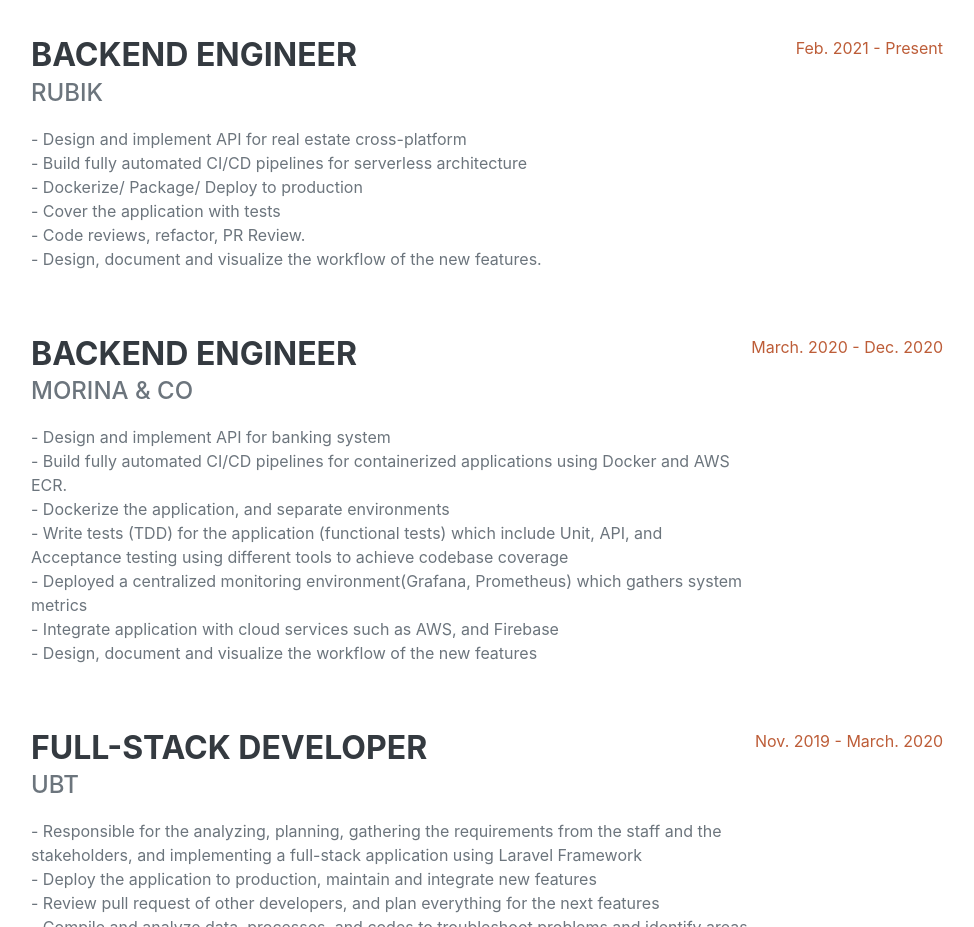
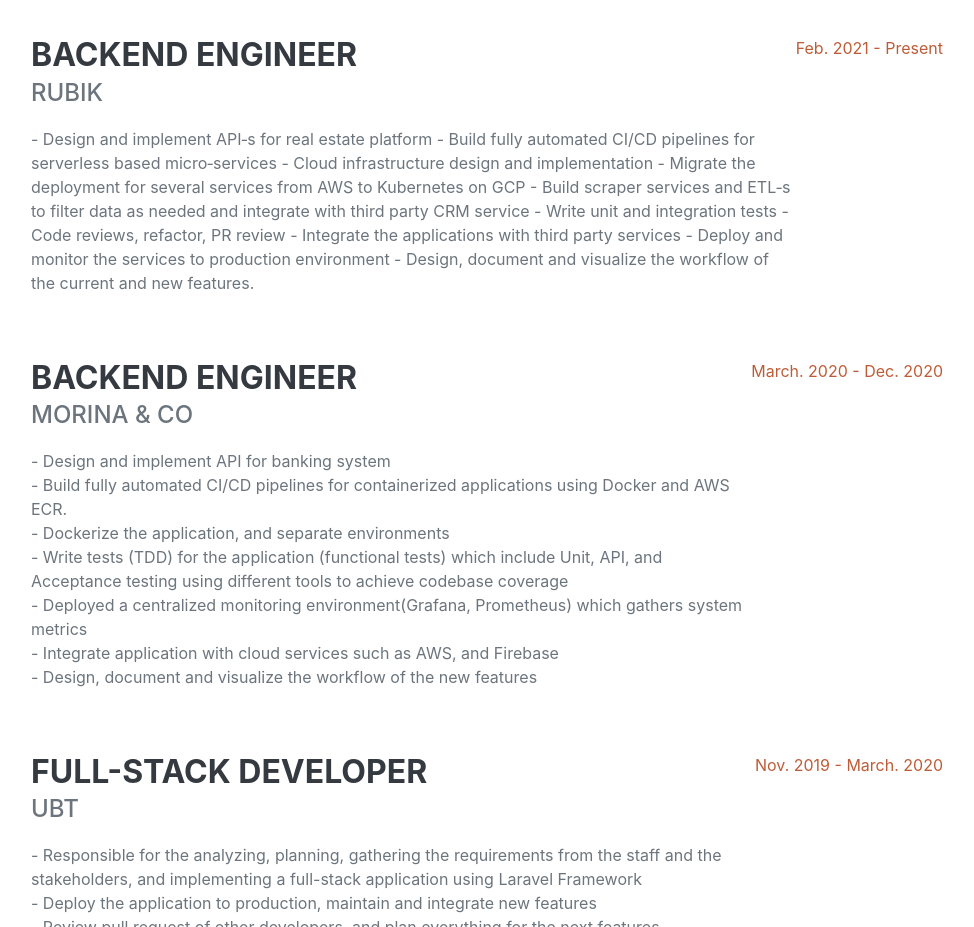
Before and after one commit to vjanz/vjanz.github.io, a plain HTML site: page index.html in a window 1280 px wide. Shown: the part 960-1887 px from the top of the page, without its empty margins (289-1263 px from the left). Drawn offline with nearby package versions, Linux system fonts and the light colour scheme; a web font is replaced by a local one.

Commit message:
Update index.html

```diff
--- a/index.html
+++ b/index.html
@@ -66,12 +66,16 @@
                             <h3 class="mb-0">Backend Engineer</h3>
                             <div class="subheading mb-3">Rubik</div>
                             <p>
-                             - Design and implement API for real estate cross-platform</br>
-                             - Build fully automated CI/CD pipelines for serverless architecture</br>
-                             - Dockerize/ Package/ Deploy to production</br>
-                             - Cover the application with tests</br>
-                             - Code reviews, refactor, PR Review.</br>
-                             - Design, document and visualize the workflow of the new features.</br>
+                            - Design and implement API‑s for real estate platform
+                            - Build fully automated CI/CD pipelines for serverless based micro‑services
+                            - Cloud infrastructure design and implementation
+                            - Migrate the deployment for several services from AWS to Kubernetes on GCP
+                            - Build scraper services and ETL‑s to filter data as needed and integrate with third party CRM service
+                            - Write unit and integration tests
+                            - Code reviews, refactor, PR review
+                            - Integrate the applications with third party services
+                            - Deploy and monitor the services to production environment
+                            - Design, document and visualize the workflow of the current and new features.
                             </p>
                         </div>
                         <div class="flex-shrink-0"><span class="text-primary">Feb. 2021 - Present</span></div>
```
